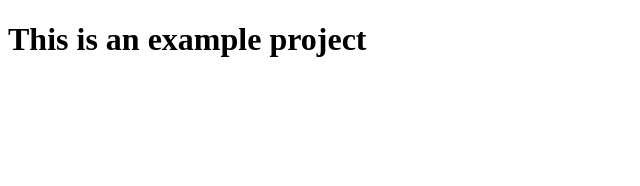
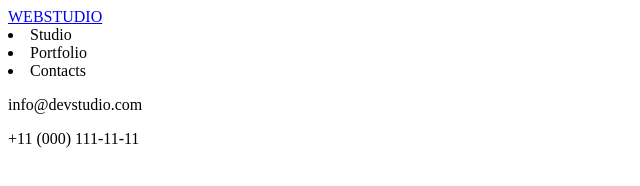
Before and after one commit to LazySabi/goit-markup-hw-01, a plain HTML site: page index.html in a window 1280 px wide. Shown: the whole page, without its empty margins (0-640 px from the left). Drawn offline with Linux system fonts and the light colour scheme.

Commit message:
add header

```diff
--- a/index.html
+++ b/index.html
@@ -6,6 +6,19 @@
     <title>Document</title>
 </head>
 <body>
-    <h1>This is an example project</h1>
+    <header>
+        <a href="https://lazysabi.github.io/goit-markup-hw-01/">WEBSTUDIO</a>
+        <nav class="menu">
+            <ui>
+                <li>Studio</li>
+                <li>Portfolio</li>
+                <li>Contacts</li>
+            </ui>
+        </nav>
+        <p>info@devstudio.com</p>
+        <p>+11 (000) 111-11-11</p>
+    </header>
+    <main></main>
+    <footer></footer>
 </body>
 </html>
```
